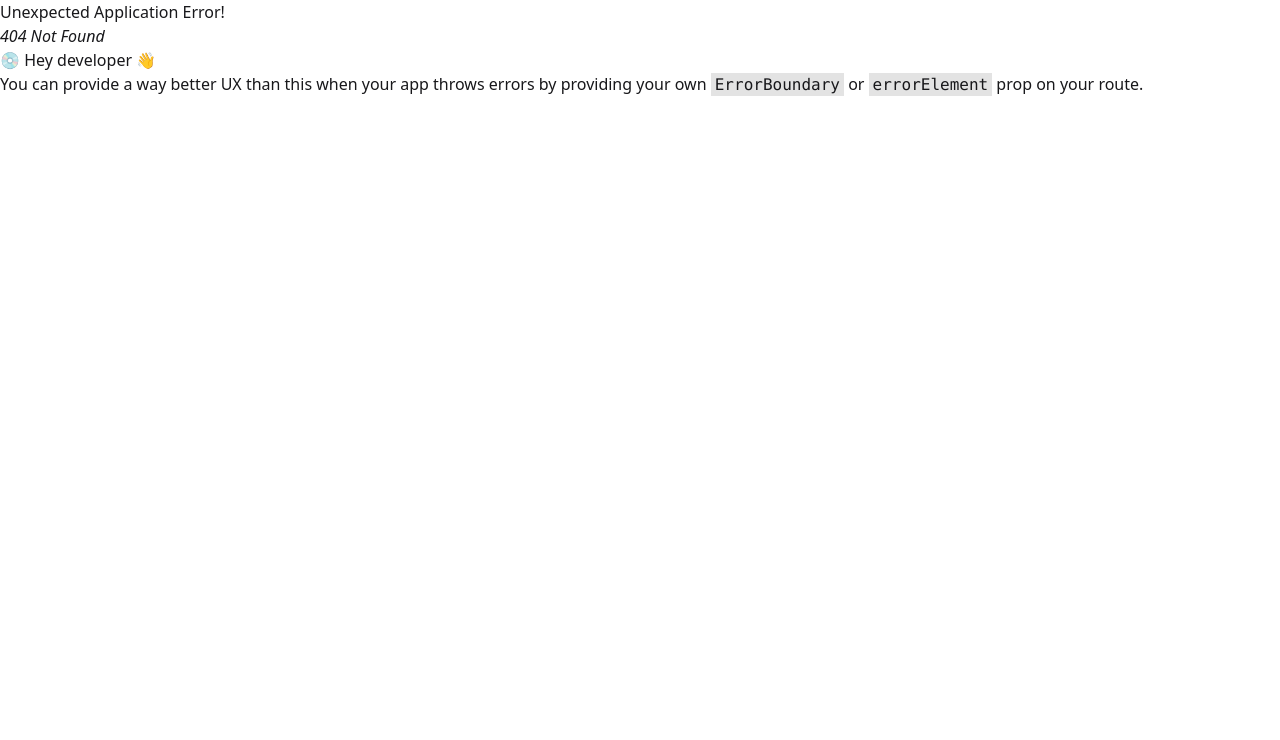
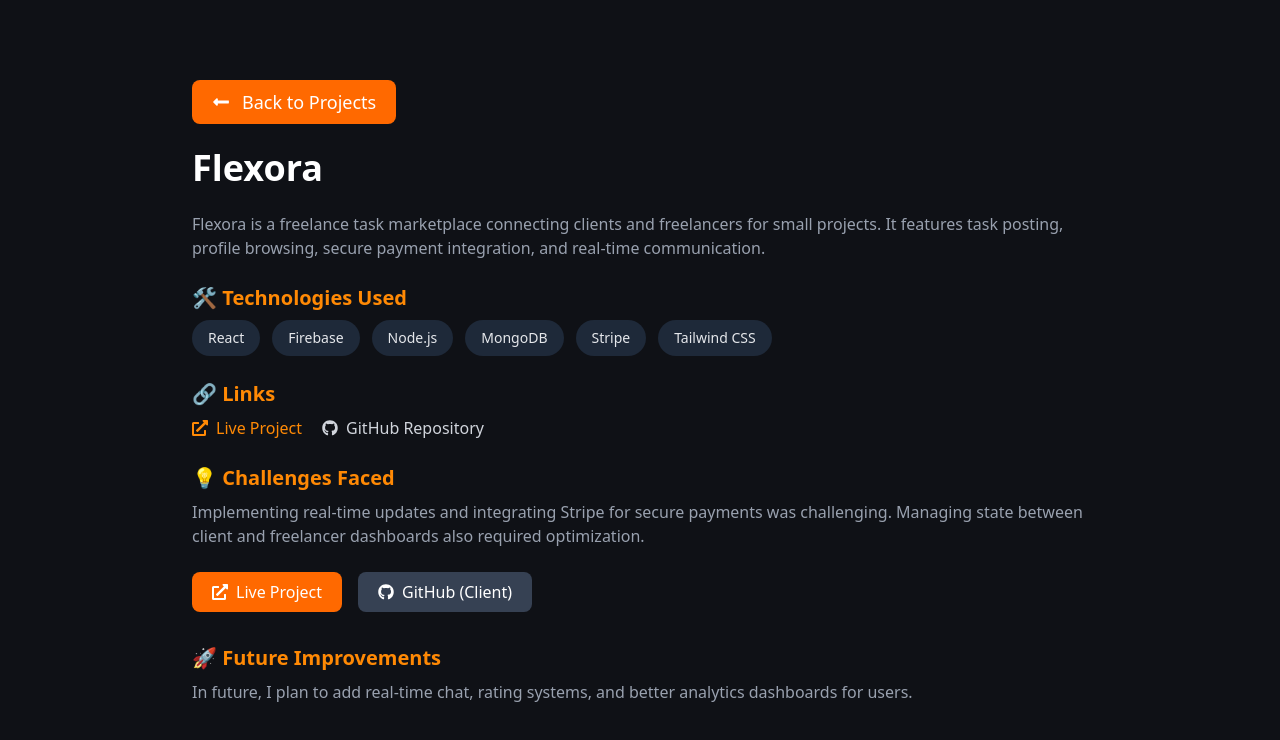
Before and after one commit to Umme-Habiba123/my-portfolio, a React (Vite) app: page /projects/flexora in a window 1280 px wide. Before the commit this address had no page. Shown: the top 740 px of the page. Built offline with nearby package versions, Linux system fonts and the light colour scheme; a web font is replaced by a local one.

Commit message:
added live link and gitHub link in project details

```diff
--- a/src/Router/router.jsx
+++ b/src/Router/router.jsx
@@ -1,6 +1,7 @@
 import { createBrowserRouter } from "react-router";
 import RootLayouts from "../layouts/RootLayouts";
 import Blogs from "../components/Blogs/Blogs";
+import ProjectDetails from "../components/FeaturedProjects/ProjectDetails";
 
 export const router = createBrowserRouter([
   {
@@ -11,4 +12,8 @@
     path: "/blogs",
     element: <Blogs></Blogs>,
   },
+  {
+    path:"/projects/:id",
+    element: <ProjectDetails></ProjectDetails>,
+  },
 ]);
--- a/src/components/AboutMe/AbouteMe.jsx
+++ b/src/components/AboutMe/AbouteMe.jsx
@@ -3,34 +3,37 @@
 
 const AboutMe = () => {
   return (
-    <section className="bg-[#0f1116]  text-white py-20 px-6 md:px-20">
+    <section id="about" className="bg-[#0f1116] text-white py-20 px-6 md:px-20">
       {/* Title */}
-     <div className=" ">
-         <div className="text-center max-w-3xl mx-auto mb-12">
+      <div className="text-center max-w-3xl mx-auto mb-12">
         <h2 className="text-5xl font-bold">
           About <span className="text-orange-400">Me</span>
         </h2>
         <p className="text-gray-400 mt-2 text-base lg:text-xl sm:text-lg">
-          Get to know more about who I am and what I do
+          A glimpse into my journey, passion, and what drives me as a developer.
         </p>
       </div>
 
       {/* Description */}
-      <div className="bg-[#1a1c23] rounded-xl p-8 md:p-10 max-w-4xl mx-auto mb-12 text-gray-300 text-sm sm:text-base space-y-4">
+      <div className="bg-[#1a1c23] rounded-2xl p-8 md:p-10 max-w-5xl mx-auto mb-14 text-gray-300 text-base space-y-4 leading-relaxed">
         <p className="text-lg">
-          I'm a 23-year-old web developer from Bangladesh who enjoys building
-          responsive, user-friendly interfaces. Currently, I work with the{" "}
-          <span className="text-orange-400 font-medium">MERN Stack</span> and
-          explore front-end frameworks like React, Tailwind CSS, and Firebase.
+          Hi, I’m a <span className="text-orange-400 font-medium">web developer from Bangladesh</span>
+          with a passion for crafting clean, responsive, and interactive websites.
+          My programming journey started out of curiosity, but soon turned into a deep love for building
+          user-focused digital experiences.
         </p>
+
         <p>
-          I love solving real-world problems through technology and continuously
-          learning to improve my skills. When I'm not coding, I enjoy learning
-          new languages like Korean and exploring creative design ideas.
+          I specialize in the <span className="text-orange-400 font-medium">MERN Stack</span> —
+          creating scalable front-end interfaces with React and Tailwind CSS,
+          while also working on powerful back-end solutions with Node.js and MongoDB.
+          I enjoy learning new technologies and continuously improving my craft.
         </p>
+
         <p>
-          My goal is to create digital experiences that make a difference,
-          combining creativity and technology to build solutions that users love.
+          Beyond coding, I love exploring <span className="text-orange-400 font-medium">creative design ideas</span>,
+          learning new languages like Korean, and occasionally spending time with art and music.
+          I believe in combining creativity with technology to build meaningful and enjoyable user experiences.
         </p>
       </div>
 
@@ -39,20 +42,21 @@
         <div className="bg-[#1a1c23] p-6 rounded-xl text-center space-y-4 hover:bg-gray-900 transform transition duration-300 hover:scale-105">
           <Code className="mx-auto text-orange-400 w-8 h-8" />
           <h3 className="font-semibold text-lg">Clean Code</h3>
-          <p className="text-gray-400 text-sm">Writing maintainable and efficient code</p>
+          <p className="text-gray-400 text-sm">Writing efficient, maintainable, and scalable code.</p>
         </div>
-        <div className="bg-[#1a1c23] p-6 rounded-xl text-center space-y-4 hover:shadow-lg hover:bg-gray-900 transform transition duration-300 hover:scale-105">
+
+        <div className="bg-[#1a1c23] p-6 rounded-xl text-center space-y-4 hover:bg-gray-900 transform transition duration-300 hover:scale-105">
           <Palette className="mx-auto text-orange-400 w-8 h-8" />
           <h3 className="font-semibold text-lg">Modern Design</h3>
-          <p className="text-gray-400 text-sm">Creating beautiful user interfaces</p>
+          <p className="text-gray-400 text-sm">Building visually appealing and user-friendly interfaces.</p>
         </div>
-        <div className="bg-[#1a1c23] p-6 rounded-xl text-center space-y-4 hover:shadow-lg hover:bg-gray-900 transform transition duration-300 hover:scale-105">
+
+        <div className="bg-[#1a1c23] p-6 rounded-xl text-center space-y-4 hover:bg-gray-900 transform transition duration-300 hover:scale-105">
           <Rocket className="mx-auto text-orange-400 w-8 h-8" />
           <h3 className="font-semibold text-lg">Fast Performance</h3>
-          <p className="text-gray-400 text-sm">Optimized for speed and efficiency</p>
+          <p className="text-gray-400 text-sm">Optimizing web apps for speed and smooth performance.</p>
         </div>
       </div>
-     </div>
     </section>
   );
 };
--- a/src/components/FeaturedProjects/FeaturedProjects.jsx
+++ b/src/components/FeaturedProjects/FeaturedProjects.jsx
@@ -1,33 +1,29 @@
 import React from "react";
+import { Link } from "react-router";
 import { motion } from "framer-motion";
+import { Info } from "lucide-react";
 
 const projects = [
   {
+    id: "flexora",
     title: "Flexora",
+    image: "https://i.ibb.co.com/n8PS6FTw/f-2.webp",
     description:
-      "A web-based platform that connects clients with freelancers for small tasks and projects.Users can post tasks, browse freelancer profiles, send proposals, and make secure payments.",
-    image: "https://i.ibb.co.com/n8PS6FTw/f-2.webp",
-    tech: ["React", "Firebase", "Node.js", "MongoDB", "Stripe", "Tailwind CSS"],
-    link: "https://inspiring-piroshki-a70fe3.netlify.app/",
-    github: "https://github.com/Umme-Habiba123/Assignment-10-client-site"  ,
+      "A freelance task marketplace connecting clients and freelancers for small projects. Users can post tasks, browse freelancer profiles, send proposals, and make secure payments.",
   },
   {
+    id: "landvista",
     title: "LandVista",
+    image: "https://i.ibb.co.com/Cph2X1ry/savar.webp",
     description:
-      "A modern real estate platform that allows users to explore, buy, rent, and list properties with ease.It features advanced property search, location-based filtering, image galleries, and detailed listings for a smooth user experience.",
-    image: "https://i.ibb.co.com/Cph2X1ry/savar.webp",
-    tech: ["React", "Express", "MongoDB", "React Router"],
-    link: "https://gilded-dolphin-31e21d.netlify.app/",
-    github: "https://github.com/Umme-Habiba123/Assignment-12-land-vista-client-site",
+      "A modern real estate platform where users can explore, buy, rent, and list properties with ease. It includes advanced property search and detailed listings.",
   },
   {
+    id: "snowcravebox",
     title: "SnowCraveBox",
+    image: "https://i.ibb.co.com/9JxsBWr/pic-2.jpg",
     description:
-      "A responsive e-commerce platform designed for pet lovers to browse, buy, and manage pet-related products online.The system includes product listings, shopping cart functionality, secure checkout, and user authentication.",
-    image: "https://i.ibb.co.com/9JxsBWr/pic-2.jpg",
-    tech: ["React", "Node.js", "Express", "MongoDB", "Tailwind CSS"],
-    link: "https://keen-zuccutto-a95ba4.netlify.app/",
-    github: "https://github.com/Umme-Habiba123/Assignment-9-SnowCraveBox",
+      "A responsive e-commerce platform for pet lovers to browse, buy, and manage pet-related products online with secure checkout and authentication.",
   },
 ];
 
@@ -42,23 +38,20 @@
 
 const FeaturedProjects = () => {
   return (
-    <section
-      id="projects"
-      className="bg-[#0e0f14] text-white py-20 px-6 md:px-10"
-    >
+    <section id="projects" className="bg-[#0f1116] text-white py-20 px-6 md:px-10">
       <div className="text-center mb-12">
         <h2 className="text-4xl md:text-5xl font-bold">
           Featured <span className="text-orange-400">Projects</span>
         </h2>
         <p className="text-gray-400 text-lg mt-3">
-          Check out some of my recent work and side projects
+          Explore some of my favorite works built with modern web technologies.
         </p>
       </div>
 
-      <div className="grid gap-8 md:grid-cols-2 lg:grid-cols-3 w-5/6 mx-auto">
+      <div className="grid gap-10 md:grid-cols-2 lg:grid-cols-3 w-5/6 mx-auto">
         {projects.map((project, i) => (
           <motion.div
-            key={i}
+            key={project.id}
             variants={fadeUp}
             initial="hidden"
             whileInView="visible"
@@ -66,49 +59,25 @@
             viewport={{ once: true }}
             className="bg-[#14161c] rounded-2xl overflow-hidden shadow-lg hover:-translate-y-2 transition-transform duration-300"
           >
-            <a href={project.link} target="_blank" rel="noopener noreferrer">
             <img
               src={project.image}
               alt={project.title}
               className="w-full h-48 object-cover"
             />
-            </a>
 
             <div className="p-6">
               <h3 className="text-2xl font-bold mb-2">{project.title}</h3>
-              <p className="text-gray-400 text-sm mb-4">
+              <p className="text-gray-400 text-sm mb-6 leading-relaxed">
                 {project.description}
               </p>
 
-              <div className="flex flex-wrap gap-2 mb-4">
-                {project.tech.map((tech, index) => (
-                  <span
-                    key={index}
-                    className="bg-gray-800 text-gray-300 text-xs px-3 py-1 rounded-full"
+              <Link
+                to={`/projects/${project.id}`}
+                className="flex items-center gap-2 justify-center bg-orange-500 hover:bg-orange-600 text-white text-sm px-4 py-2 rounded-lg transition-all"
               >
-                    {tech}
-                  </span>
-                ))}
-              </div>
-
-              <div className="flex items-center gap-4">
-                <a
-                  href={project.link}
-                  target="_blank"
-                  rel="noopener noreferrer"
-                  className="text-orange-400 font-semibold hover:underline"
-                >
-                  Live Demo ↗
-                </a>
-                <a
-                  href={project.github}
-                  target="_blank"
-                  rel="noopener noreferrer"
-                  className="text-gray-400 hover:text-orange-400 transition-colors"
-                >
-                  GitHub
-                </a>
-              </div>
+                <Info size={16} />
+                View Details
+              </Link>
             </div>
           </motion.div>
         ))}
--- /dev/null
+++ b/src/components/FeaturedProjects/ProjectDetails.jsx
@@ -0,0 +1,152 @@
+import React from "react";
+import { useParams } from "react-router";
+import { FaLongArrowAltLeft, FaExternalLinkAlt, FaGithub } from "react-icons/fa";
+
+
+const projectData = {
+  flexora: {
+    title: "Flexora",
+    tech: ["React", "Firebase", "Node.js", "MongoDB", "Stripe", "Tailwind CSS"],
+    description:
+      "Flexora is a freelance task marketplace connecting clients and freelancers for small projects. It features task posting, profile browsing, secure payment integration, and real-time communication.",
+    live: "https://inspiring-piroshki-a70fe3.netlify.app/",
+    github: "https://github.com/Umme-Habiba123/Assignment-10-client-site",
+    challenges:
+      "Implementing real-time updates and integrating Stripe for secure payments was challenging. Managing state between client and freelancer dashboards also required optimization.",
+    improvements:
+      "In future, I plan to add real-time chat, rating systems, and better analytics dashboards for users.",
+  },
+  landvista: {
+    title: "LandVista",
+    tech: ["React", "Express", "MongoDB", "React Router"],
+    description:
+      "LandVista is a modern real estate web app allowing users to buy, rent, and list properties. It includes search filtering, dynamic property pages, and an admin panel.",
+    live: "https://gilded-dolphin-31e21d.netlify.app/",
+    github: "https://github.com/Umme-Habiba123/Assignment-12-land-vista-client-site",
+    challenges:
+      "The hardest part was implementing dynamic filtering for properties and managing data synchronization between client and backend.",
+    improvements:
+      "Planning to add map-based property search and user profile verification for better reliability.",
+  },
+  snowcravebox: {
+    title: "SnowCraveBox",
+    tech: ["React", "Node.js", "Express", "MongoDB", "Tailwind CSS"],
+    description:
+      "SnowCraveBox is an online pet shop platform where users can browse and purchase pet food, accessories, and care products securely with a smooth checkout experience.",
+    live: "https://keen-zuccutto-a95ba4.netlify.app/",
+    github: "https://github.com/Umme-Habiba123/Assignment-9-SnowCraveBox",
+    challenges:
+      "Implementing a responsive cart system and authentication flow was initially complex. Managing product state across components was another challenge.",
+    improvements:
+      "Future plans include integrating user reviews, product recommendations, and advanced admin analytics.",
+  },
+};
+
+const ProjectDetails = () => {
+  const { id } = useParams();
+  const project = projectData[id];
+
+  if (!project)
+    return (
+      <div className="text-center text-white py-20">
+        <h2>Project not found.</h2>
+      </div>
+    );
+
+  return (
+    <section className="bg-[#0f1116] text-white py-20 px-6 md:px-20 min-h-screen">
+      <div className="max-w-4xl mx-auto space-y-6">
+        <button
+          onClick={() => window.history.back()}
+          className="flex gap-3 items-center text-lg bg-orange-500 hover:bg-orange-600 text-white px-5 py-2 rounded-lg transition-all duration-200"
+        >
+         <FaLongArrowAltLeft />
+
+          Back to Projects
+        </button>
+
+        <h2 className="text-4xl font-bold mt-6">
+          {project.title}
+        </h2>
+
+        <p className="text-gray-400 text-base">{project.description}</p>
+
+        <div>
+          <h3 className="text-xl font-semibold mt-6 mb-2 text-orange-400">
+            🛠️ Technologies Used
+          </h3>
+          <ul className="flex flex-wrap gap-3">
+            {project.tech.map((item, i) => (
+              <li
+                key={i}
+                className="bg-gray-800 text-gray-200 text-sm px-4 py-2 rounded-full"
+              >
+                {item}
+              </li>
+            ))}
+          </ul>
+        </div>
+
+        <div>
+          <h3 className="text-xl font-semibold mt-6 mb-2 text-orange-400">
+            🔗 Links
+          </h3>
+          <div className="flex flex-wrap gap-5">
+            <a
+              href={project.live}
+              target="_blank"
+              rel="noopener noreferrer"
+              className="flex items-center gap-2 text-orange-400 hover:underline"
+            >
+              <FaExternalLinkAlt /> Live Project
+            </a>
+            <a
+              href={project.github}
+              target="_blank"
+              rel="noopener noreferrer"
+              className="flex items-center gap-2 text-gray-300 hover:text-orange-400 transition-all"
+            >
+              <FaGithub /> GitHub Repository
+            </a>
+          </div>
+        </div>
+
+        <div>
+          <h3 className="text-xl font-semibold mt-6 mb-2 text-orange-400">
+            💡 Challenges Faced
+          </h3>
+          <p className="text-gray-400">{project.challenges}</p>
+        </div>
+
+        <div className="flex flex-wrap gap-4 mb-8">
+  <a
+    href={project.live}
+    target="_blank"
+    rel="noopener noreferrer"
+    className="flex items-center gap-2 bg-orange-500 hover:bg-orange-600 text-white px-5 py-2 rounded-lg transition"
+  >
+    <FaExternalLinkAlt /> Live Project
+  </a>
+  <a
+    href={project.github}
+    target="_blank"
+    rel="noopener noreferrer"
+    className="flex items-center gap-2 bg-gray-700 hover:bg-gray-800 text-white px-5 py-2 rounded-lg transition"
+  >
+    <FaGithub /> GitHub (Client)
+  </a>
+</div>
+
+
+        <div>
+          <h3 className="text-xl font-semibold mt-6 mb-2 text-orange-400">
+            🚀 Future Improvements
+          </h3>
+          <p className="text-gray-400">{project.improvements}</p>
+        </div>
+      </div>
+    </section>
+  );
+};
+
+export default ProjectDetails;
```
Lines whose indentation alone changed are shown as unchanged.
